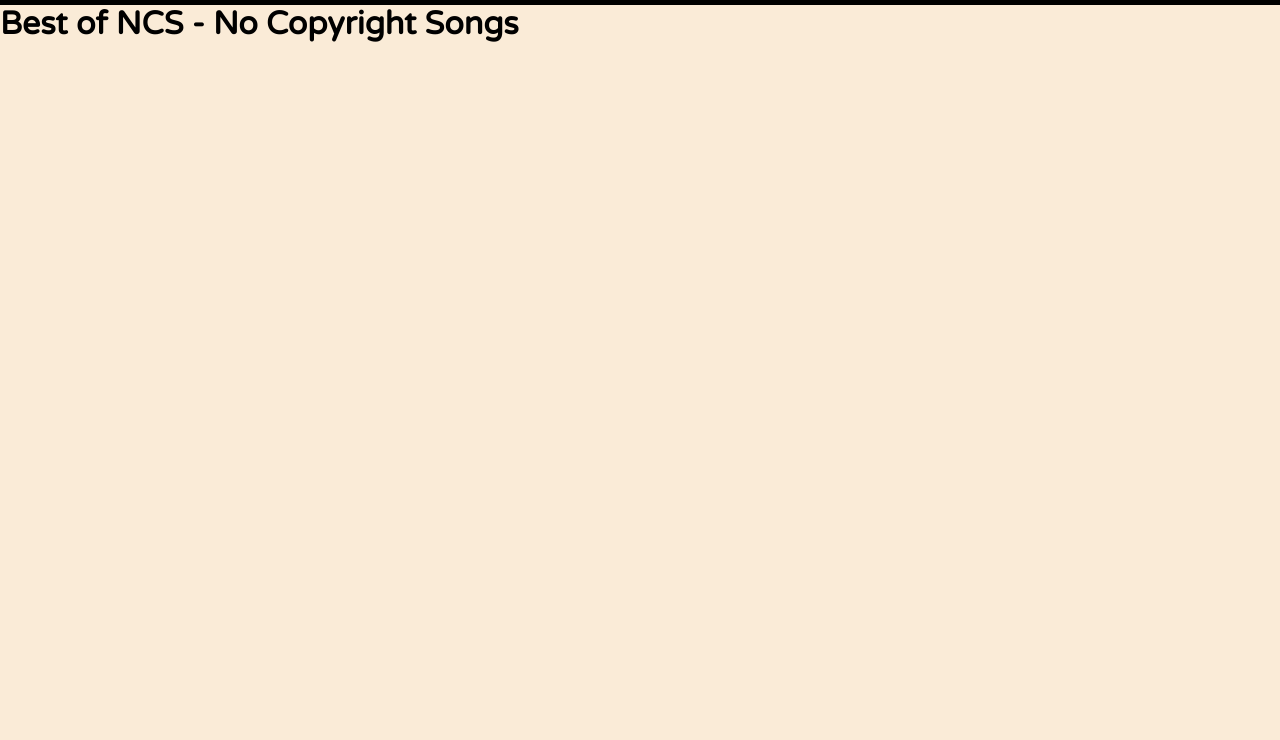
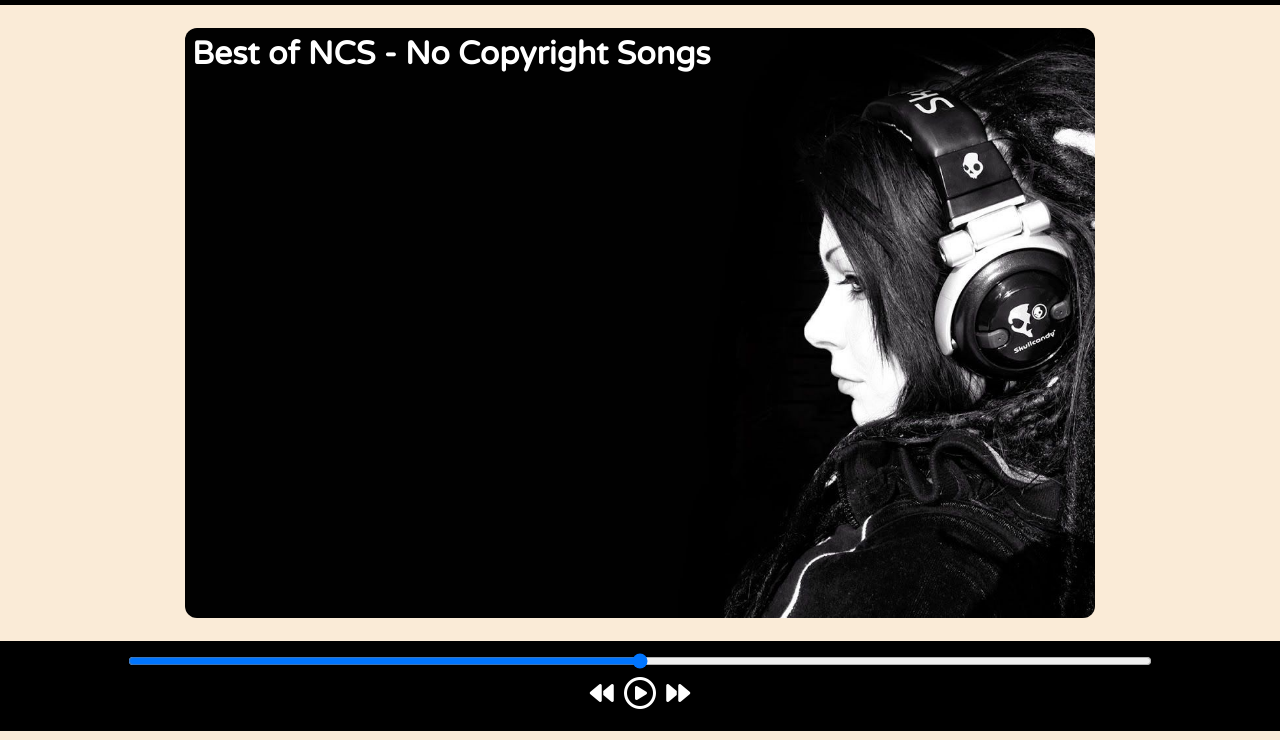
Before and after one commit to aswin-dileep/Spotify_clone, a plain HTML site: page index.html in a window 1280 px wide. Shown: the part 60-800 px from the top of the page. Drawn offline with Linux system fonts and the light colour scheme.

Commit message:
Audio Progress Bar added

```diff
--- a/index.html
+++ b/index.html
@@ -4,7 +4,8 @@
     <meta charset="UTF-8">
     <meta name="viewport" content="width=device-width, initial-scale=1.0">
     <title>Spotify</title>
-    <link rel="stylesheet" href="styles.css">
+    <link rel="stylesheet" href="https://cdnjs.cloudflare.com/ajax/libs/font-awesome/6.4.2/css/all.min.css" integrity="sha512-z3gLpd7yknf1YoNbCzqRKc4qyor8gaKU1qmn+CShxbuBusANI9QpRohGBreCFkKxLhei6S9CQXFEbbKuqLg0DA==" crossorigin="anonymous" referrerpolicy="no-referrer" />
+        <link rel="stylesheet" href="styles.css">
 </head>
 <body>
     <nav>
@@ -15,9 +16,22 @@
         </ul>
     </nav>
     <div class="container">
-        <h1>Best of NCS - No Copyright Songs</h1>
-        <div class="songList"></div>
+
+        <div class="songList">
+            <h1>Best of NCS - No Copyright Songs</h1>
+        </div>
+
         <div class="songBanner"></div>
+    </div>
+
+    <div class="bottom">
+        <input type="range" min="0" max="100" id="myProgressBar">
+        <div class="icons">
+            <!-- font awsome icons -->
+            <i class="fa-solid fa-backward fa-xl"></i>
+            <i class="fa-regular fa-circle-play fa-2xl"></i>
+            <i class="fa-solid fa-forward fa-xl"></i>
+        </div>
     </div>
     <script src="script.js"></script>
 </body>
--- a/styles.css
+++ b/styles.css
@@ -31,3 +31,40 @@ nav ul li{
     width: 49px;
     padding: 0 8px;
 }
+
+.container{
+    height: 72vh;
+    font-family: 'Varela Round',sans-serif;
+    background-color: black;
+    display: flex;
+    color: white;
+    width: 70%;
+    margin: 23px auto;
+    padding: 7px;
+    border-radius: 12px;
+    background-image: url("bg.jpg");
+    background-size: cover;
+}
+
+.bottom{
+    height: 90px;
+    background-color: black;
+    position: sticky;
+    display: flex;
+    align-items: center;
+    justify-content: center;
+    color: white;
+    flex-direction: column;
+}
+
+.icons{
+    margin: 15px ;
+    cursor: pointer;
+}
+.icons i{
+    padding: 0 3px;
+}
+
+#myProgressBar{
+    width: 80vw;
+}
```
